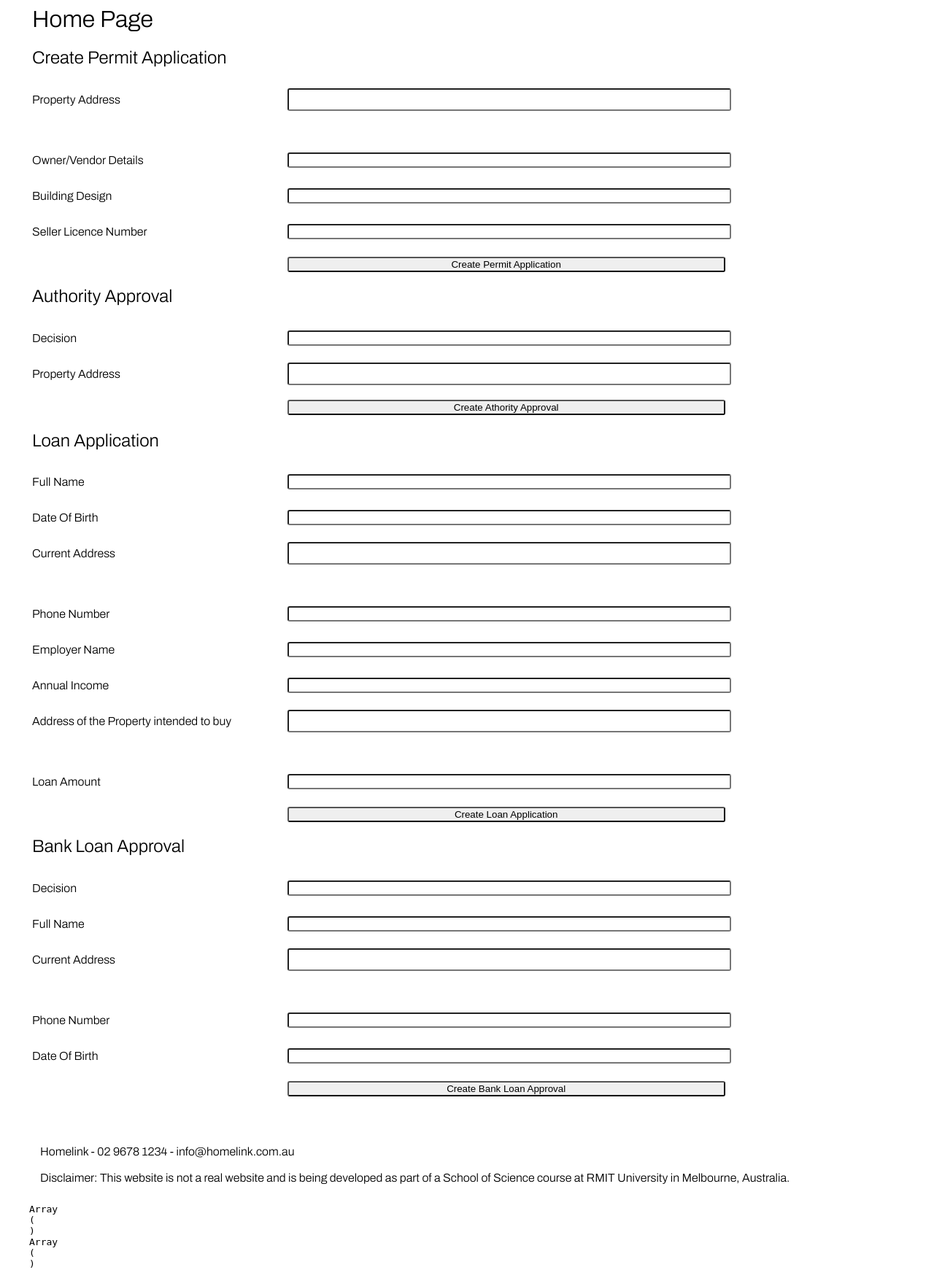
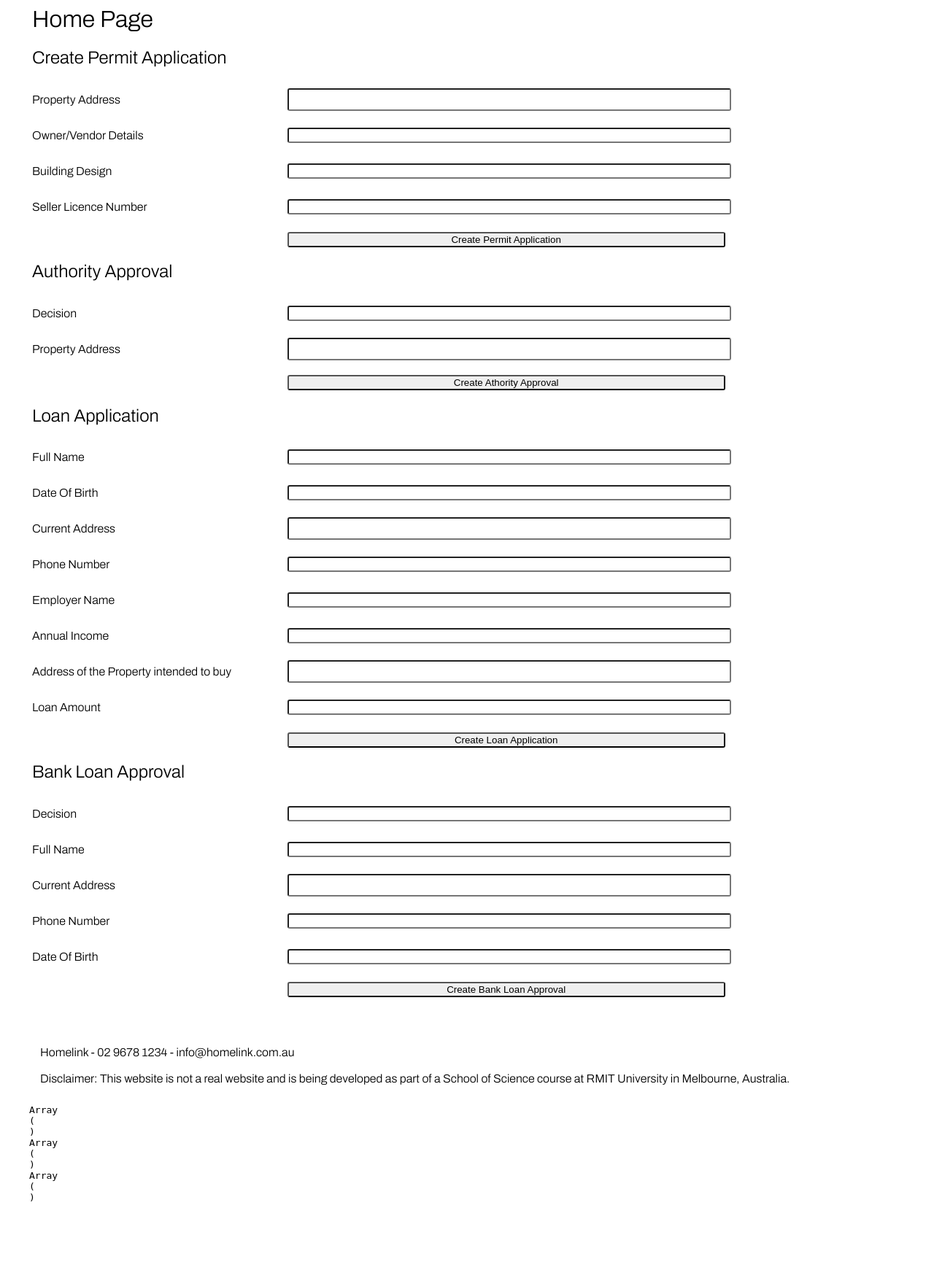
Before and after one commit to davidp84/-sic, a PHP site: page / in a window 1280 px wide. Shown: the part 426-2167 px from the top of the page at 73% size. After the commit the page ends 2073 px from the top, so only its background shows below. Run offline with PHP 8.4, Linux system fonts and the light colour scheme; some web fonts are replaced.

Commit message:
add comments, remove redundant code - index.php

```diff
--- a/index.php
+++ b/index.php
@@ -10,7 +10,7 @@ $result = '';
 topModule("Homelink");
 
 if ($_SERVER["REQUEST_METHOD"] == "POST") {
-  require("post-validation-seller.php");
+  require("post-validation-seller.php"); // Required for server side validation
 
   if (isset($_POST['status'])) {
     LogIO();
@@ -18,7 +18,9 @@ if ($_SERVER["REQUEST_METHOD"] == "POST") {
     unset($_SESSION['user']);
   }
 
-  // Need to adjust $_POST to suit correct variable
+  // sets the SESSION data dependant on which form has been filled
+  // and calls the method to create the relevant block. Also unsets
+  // the POST data.
   if ($_POST['variant'] == "permit") {
   $_SESSION['propertyAddress'] = $_POST['address'];
   $_SESSION['ownerDetails'] = $_POST['name'];
@@ -52,14 +54,6 @@ if ($_SERVER["REQUEST_METHOD"] == "POST") {
   $result = createBankBlock();
  }
 
-//  if (!isset($_SESSION['propertyAddress']) || $_SESSION['propertyAddress'] == null) {
-//   errorMessage();
-// } else {
-  //run else if's for the different forms. Via $_POST['variant'].
-  // $result = createSellerBlock();
-    // unset($_SESSION);
-// }
-
 }
   navContent();
 
@@ -70,34 +64,37 @@ if ($_SERVER["REQUEST_METHOD"] == "POST") {
 <h1>Home Page</h1>
       <h2>Create Permit Application</h2>
       <form class='shop-form' method='post' action=""  >
+      <input type='hidden' id="variant" name='variant' value="permit" />
       <p>Property Address</p>
-      <input class="address" type='text' id="address" name='address' pattern="^[\da-zA-Z '\-\/.,]+$" value=""/><br><br>
+      <input class="address" type='text' id="address" name='address' pattern="^[\da-zA-Z '\-\/.,]+$" value=""/>
       <p>Owner/Vendor Details</p>
       <input class="textfield" type='text' id="name" name='name' pattern="^[a-zA-Z '\-.]+$" value=""/>
       <p>Building Design</p>
       <input class="textfield" type='text' id="design" name='design' value=""/>
       <p>Seller Licence Number</p>
       <input class="textfield" type='text' id="licence" name='licence' value=""/>
-      <input class="order-button" type='submit' id="variant" name='permit' value='Create Permit Application' >
+      <input class="order-button" type='submit' name='permit' value='Create Permit Application' >
       </form>
 
       <h2>Authority Approval</h2>
       <form class='shop-form' method='post' action=""  >
+      <input type='hidden' id="variant" name='variant' value="authority" />
       <p>Decision</p>
       <input class="textfield" type='text' id="decision" name='decision' value=""/>
       <p>Property Address</p>
       <input class="address" type='text' id="address" name='address' value=""/><br><br>
-      <input class="order-button" type='submit' id="variant" name='authority' value='Create Athority Approval'>
+      <input class="order-button" type='submit' name='authority' value='Create Athority Approval'>
       </form>
 
       <h2>Loan Application</h2>
       <form class='shop-form' method='post' action=""  >
+      <input type='hidden' id="variant" name='variant' value="loan" />
       <p>Full Name</p>
       <input class="textfield" type='text' id="name" name='name' pattern="^[a-zA-Z '\-.]+$" value=""/>
       <p>Date Of Birth</p>
       <input class="textfield" type='text' id="dob" name='dob' value=""/>
       <p>Current Address</p>
-      <input class="address" type='text' id="currentAddress" name='currentAddress' value=""/><br><br>
+      <input class="address" type='text' id="currentAddress" name='currentAddress' value=""/>
       <p>Phone Number</p>
       <input class="textfield" type='text' id="number" name='number' pattern="^^(\(0\d\)|0\d|\+61\d|)( ?\d){8}$" value=""/>
       <p>Employer Name</p>
@@ -105,25 +102,26 @@ if ($_SERVER["REQUEST_METHOD"] == "POST") {
       <p>Annual Income</p>
       <input class="textfield" type='text' id="income" name='income' value=""/>
       <p>Address of the Property intended to buy</p>
-      <input class="address" type='text' id="address" name='address' value=""/><br><br>
+      <input class="address" type='text' id="address" name='address' value=""/>
       <p>Loan Amount</p>
       <input class="textfield" type='text' id="loan" name='loan' value=""/>
-      <input class="order-button" type='submit' id="variant" name='loan' value='Create Loan Application'>
+      <input class="order-button" type='submit' name='loan' value='Create Loan Application'>
       </form>
 
       <h2>Bank Loan Approval</h2>
       <form class='shop-form' method='post' action=""  >
+      <input type='hidden' id="variant" name='variant' value="bank" />
       <p>Decision</p>
       <input class="textfield" type='text' id="decision" name='decision' value=""/>
       <p>Full Name</p>
       <input class="textfield" type='text' id="name" name='name' pattern="^[a-zA-Z '\-.]+$" value=""/>
       <p>Current Address</p>
-      <input class="address" type='text' id="address" name='address' value=""/><br><br>
+      <input class="address" type='text' id="address" name='address' value=""/>
       <p>Phone Number</p>
       <input class="textfield" type='text' id="number" name='number' pattern="^^(\(0\d\)|0\d|\+61\d|)( ?\d){8}$" value=""/>
       <p>Date Of Birth</p>
       <input class="textfield" type='text' id="dob" name='dob' value=""/>
-      <input class="order-button" type='submit' id="variant" name='bank' value='Create Bank Loan Approval'>
+      <input class="order-button" type='submit' name='bank' value='Create Bank Loan Approval'>
     </form>
 </main>
 
```
Also changed, not shown: blockchain_output.txt (added).
